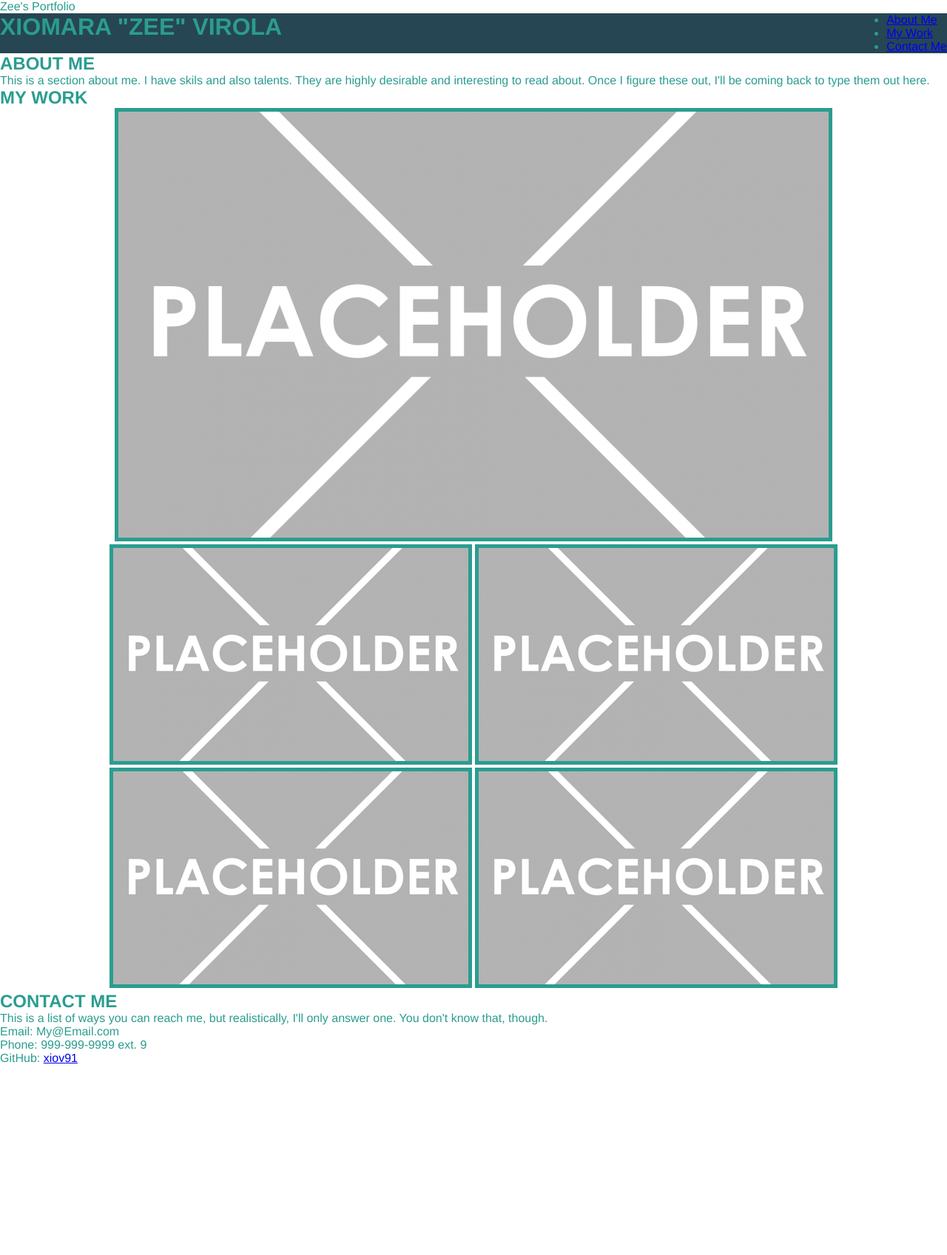
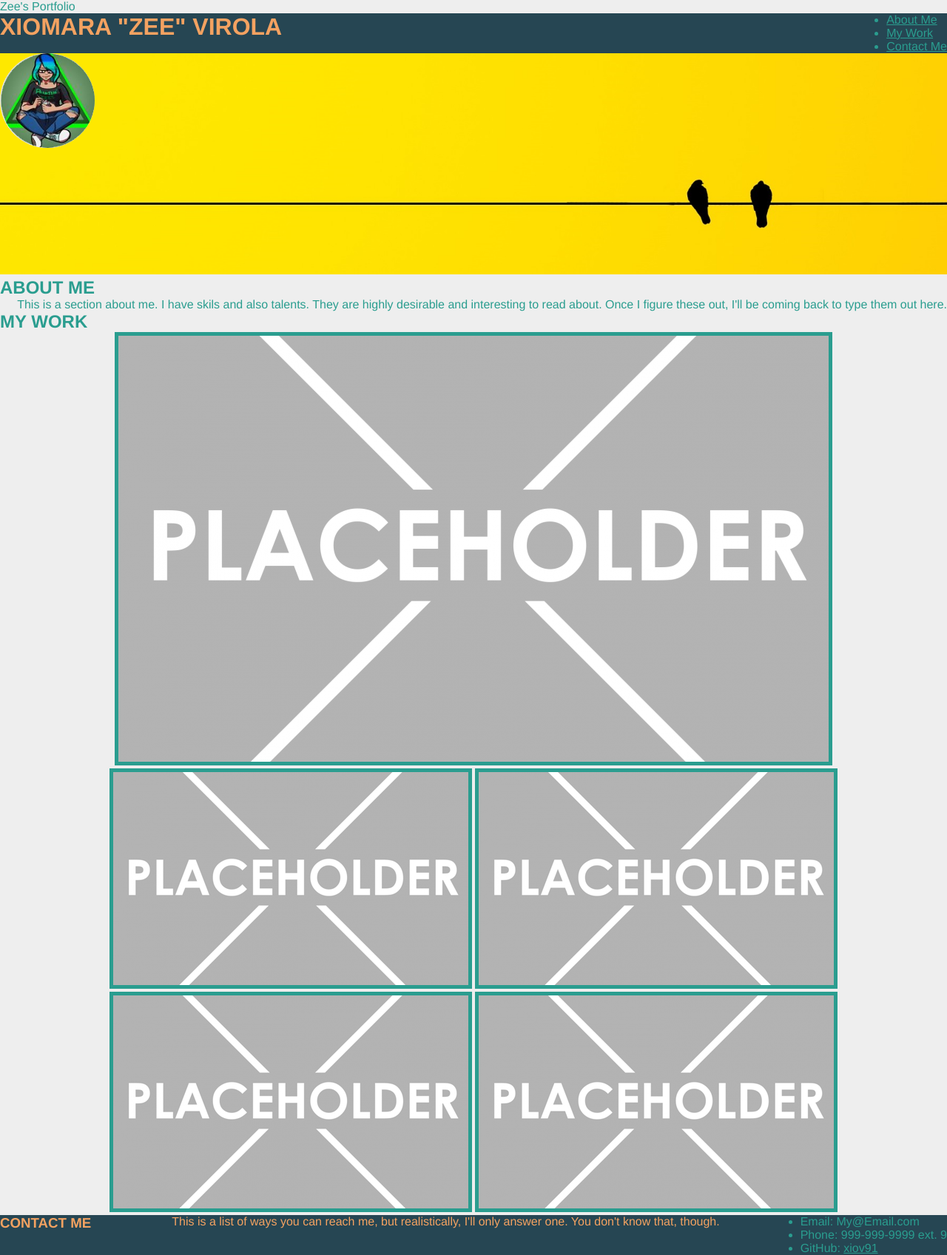
Before and after one commit to xiov91/Zee-s-Portfolio, a plain HTML site: page index.html in a window 1280 px wide. Shown: the whole page at 74% size. Before the commit the page ends 1440 px from the top, so only its background shows below. Drawn offline with Linux system fonts and the light colour scheme.

Commit message:
structured body added banner

```diff
--- a/assets/css/stylesheet.css
+++ b/assets/css/stylesheet.css
@@ -5,9 +5,9 @@
   }
 
   * {
-    box-sizing: border-box;
     margin: 0;
     padding: 0;
+    background-color: #EEEEEE;
   }
 
   body {
@@ -23,16 +23,43 @@
   }
 
   header h1 {
+    color: var(--primary-color);
+    background-color: var(--secondary-color);
 
   }
 
   header nav {
+    background-color: var(--secondary-color);
 
   }
 
-  header ul {
+  header ul li {
+    background-color: var(--secondary-color);
 
+  }
 
+  header ul li a {
+    color: var(--tertiary-color);
+    background-color: var(--secondary-color);
+  }
+
+  .banner-container {
+    position: relative;
+  }
+
+  .banner-container .top {
+    position: absolute;
+    top: 0;
+    left: 0;
+    z-index: 1;
+    border-radius: 100%;
+    width: 10%;
+    height: auto;
+  }
+
+  .banner-container #banner {
+    width: 100%;
+    height: auto;
   }
 
   .intro {
@@ -41,10 +68,12 @@
 
   .intro h2 {
 
+
   }
 
   .intro p {
-
+    display: flex;
+  justify-content: flex-end;
   }
 
   .projects {
@@ -65,18 +94,35 @@
     border: 5px solid var(--tertiary-color);
   }
 
-  .contact {
+  footer {
+    display: flex;
+    flex-wrap: wrap;
+    justify-content: space-between;
+    background-color: var(--secondary-color);
+  }
+
+  footer h3 {
+    color: var(--primary-color);
+    background-color: var(--secondary-color);
 
   }
 
-  .contact h2 {
+  footer p {
+    color: var(--primary-color);
+    background-color: var(--secondary-color);
+  }
+
+  footer nav {
+    background-color: var(--secondary-color);
 
   }
 
-  .contact p {
+  footer ul li {
+    background-color: var(--secondary-color);
 
   }
 
-  .contact ul li {
-
+  footer ul li a {
+    color: var(--tertiary-color);
+    background-color: var(--secondary-color);
   }
--- a/index.html
+++ b/index.html
@@ -29,6 +29,11 @@
     </header>
 
     <main>
+        <!-- Banner -->
+        <div class="banner-container">
+                <img class="top" src="./assets/images/me.png" alt="self portrait avatar" id="avatar" />
+                <img class="bottom" src="./assets/images/bird-g0acf63a11_1920.jpg" alt="stock-banner" id="banner"/>
+        </div>
         <!-- About Me -->
         <div id="about-me" class="intro">
             <h2>ABOUT ME</h2>
@@ -58,11 +63,13 @@
         </div>
 
         <!--Contact Me-->
-        <div id="contact-me" class="contact">
-            <h2>CONTACT ME</h2>
+        <footer>
+            <h3>CONTACT ME</h3>
             <p>
                 This is a list of ways you can reach me, but realistically, I'll only answer one. You don't know that, though.
             </p>
+
+            <nav>
                 <ul>
                     <li>
                         Email: My@Email.com
@@ -74,7 +81,8 @@
                         GitHub: <a href="https://github.com/xiov91">xiov91</a>
                     </li>
                 </ul>
-        </div>
+        </nav>
+        </footer>
     </main>
 </body>
 </html>
```
Also changed, not shown: assets/images/bird-g0acf63a11_1920.jpg (added), assets/images/me.png (added). Lines whose indentation alone changed are shown as unchanged.
